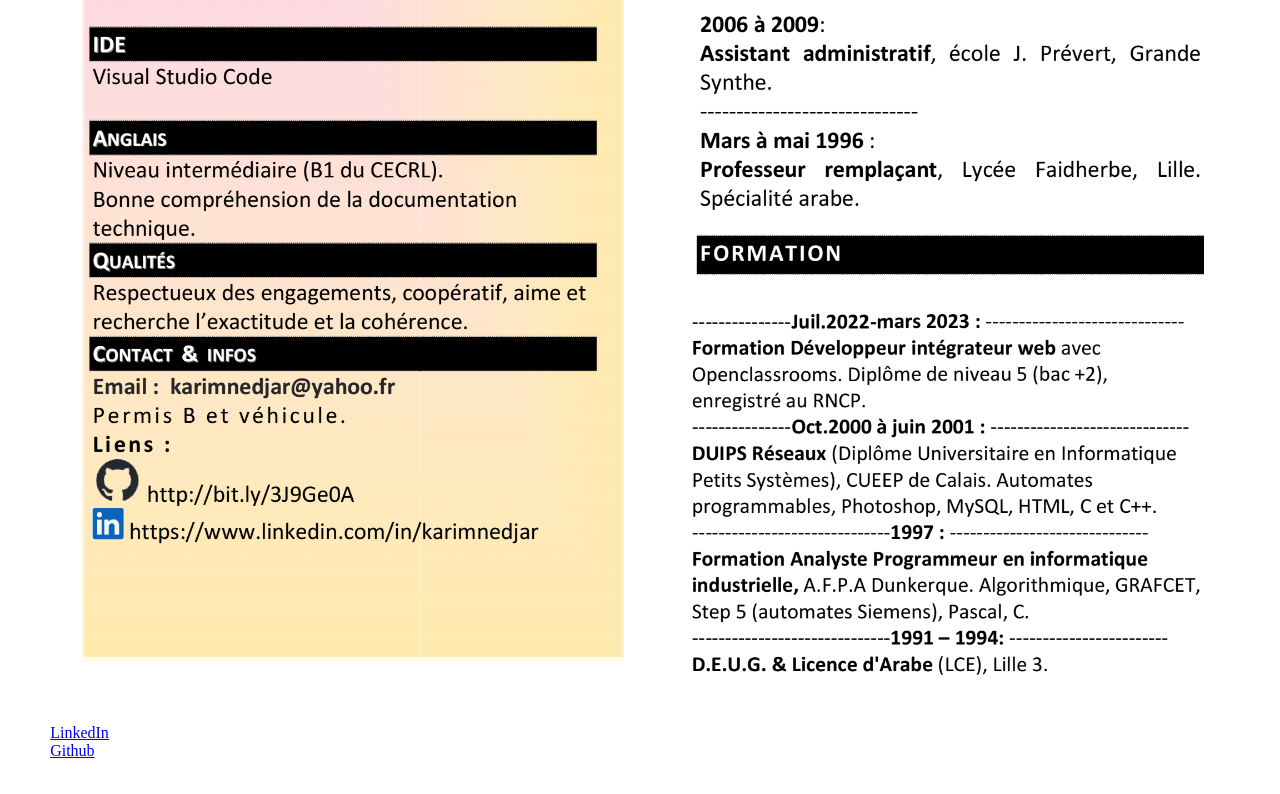
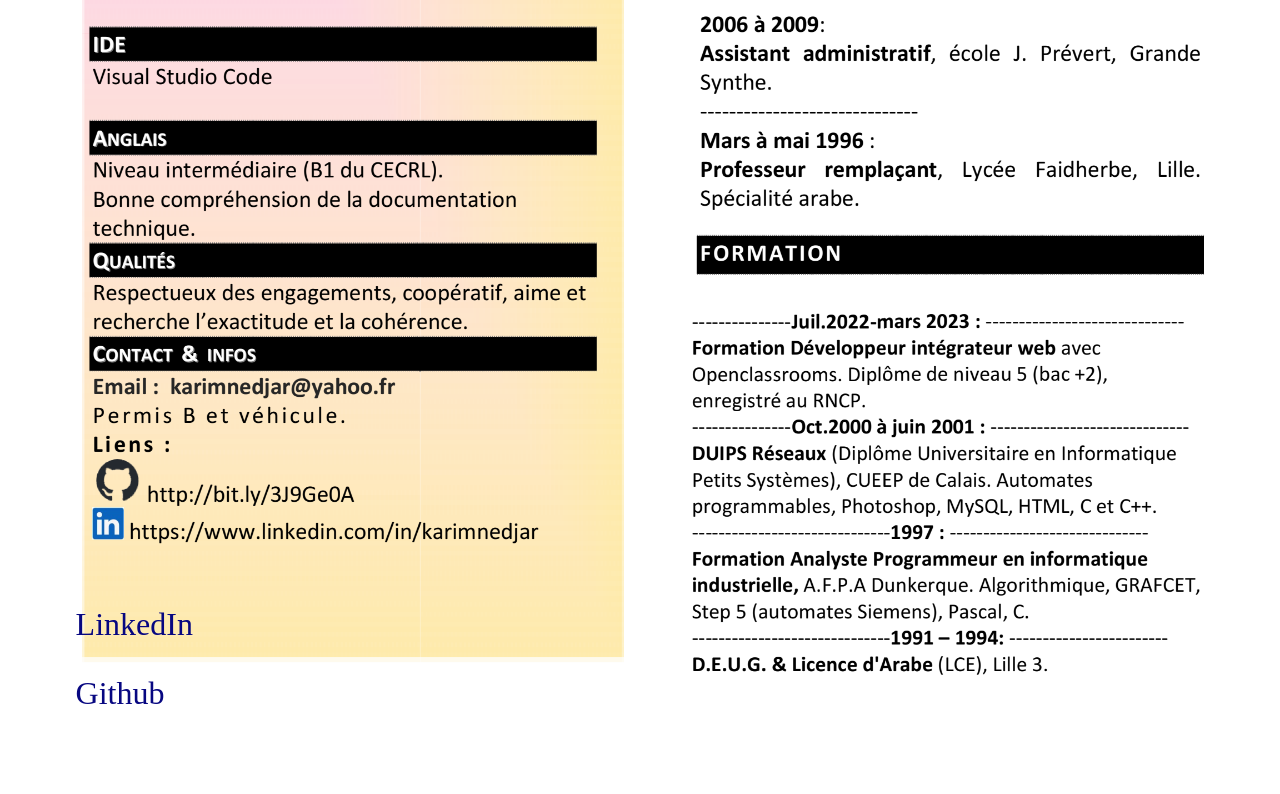
Before and after one commit to Karim-NEDJAR/Karim-NEDJAR.github.io, a plain HTML site: page index.html in a window 1280 px wide. Shown: the part 844-1638 px from the top of the page. Before the commit the page ends 1604 px from the top, so only its background shows below. Drawn offline with Linux system fonts and the light colour scheme.

Commit message:
CSS improved again

```diff
--- a/index.html
+++ b/index.html
@@ -7,16 +7,15 @@
     <title>CV</title>
 </head>
 <body>
-<p class="cv">
+<div class="cv">
     <img  src="./img/karimcv.png" alt="mon cv">
     <br>
 
- </p>
- <p class="cv">
-   <a href="https://www.linkedin.com/in/karimnedjar" target="_blank">  LinkedIn</a>
-    <br>
-    <a href="http://bit.ly/3J9Ge0A" target="_blank"> Github</a>
+ </div>
+ <div class="liens">
+ <p>   <a href="https://www.linkedin.com/in/karimnedjar" target="_blank">  LinkedIn</a></p>
+<p>   <a href="http://bit.ly/3J9Ge0A" target="_blank"> Github</a> </p>
 
- </p>
+ </div>
 </body>
 </html>
--- a/style.css
+++ b/style.css
@@ -12,8 +12,31 @@ align-items: center;
         width: 96% ;
         margin: auto;
 
+
     }
+    .liens   {
+        position: relative;
+        top: -150px;
+        left: 50px;
+               width: 96% ;
+               font-size: 2rem;
+
+color: rgb(7, 7, 129);
+
+    }
+
+    .github   {
+                                   width: 96% ;
+                       font-size: 3rem;
+       color: rgb(51, 215, 29);
+
+    }
+
     .cv img {
         width: 100% ;
 
     }
+    a{
+        text-decoration: none;
+        color: rgb(7, 7, 129);
+    }
```
